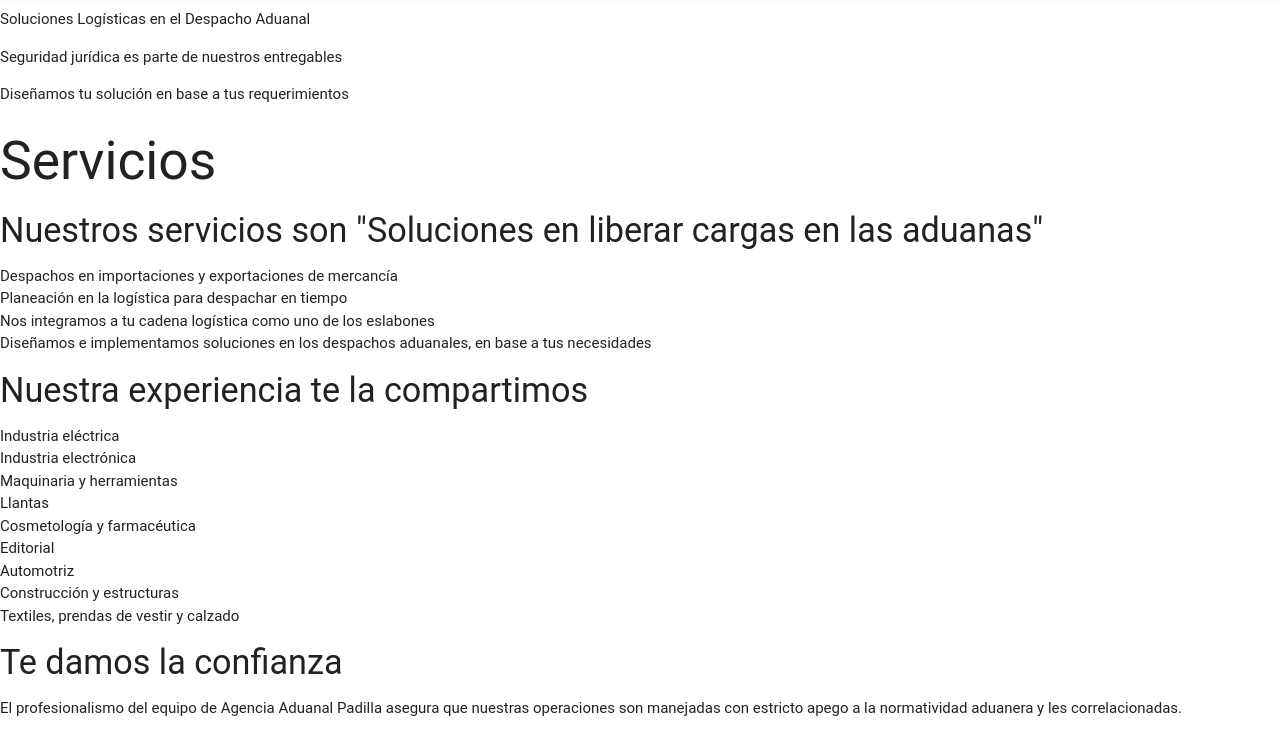
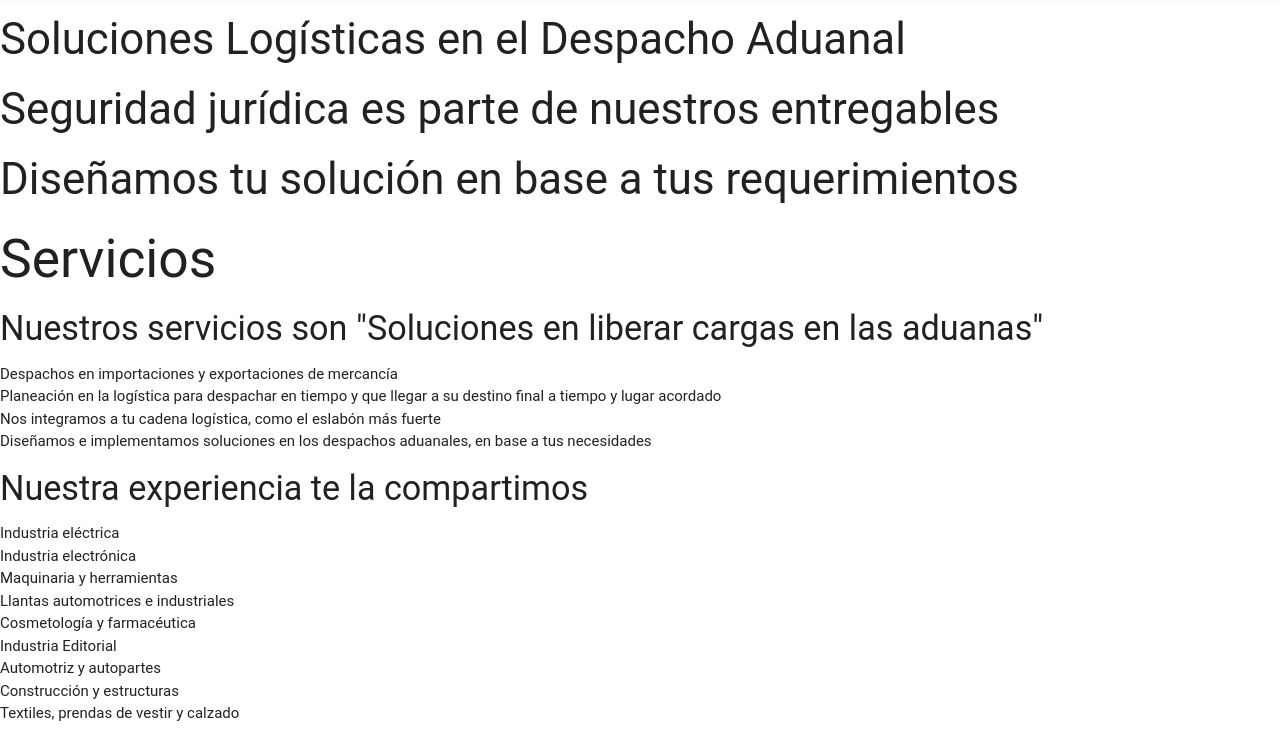
Before and after one commit to xoyoc/AAPadilla, a website: page index.html in a window 1280 px wide. Shown: the part 71-800 px from the top of the page. Drawn offline with Linux system fonts and the light colour scheme; a web font is replaced by a local one.

Commit message:
Modificacion de los textos adiciona link en logo

```diff
--- a/index.html
+++ b/index.html
@@ -9,7 +9,7 @@
 <body>
 	<header>
 		<nav>
-			<img src="public/logotipo.png" alt="Logotipo AA PAdilla">
+			<a href="#inicio"><img src="public/logotipo.png" alt="Logotipo AA PAdilla"></a>
 			<ul>
 				<li><a href="#servicios">Servicios</a></li>
 				<li><a href="#quienesSomos">Quienes Somos?</a></li>
@@ -19,18 +19,18 @@
 			</ul>
 		</nav>
 	</header>
-	<section>
-		<p>Soluciones Logísticas en el Despacho Aduanal</p>
-		<p>Seguridad jurídica es parte de nuestros entregables</p>
-		<p>Diseñamos tu solución en base a tus requerimientos</p>
+	<section id="inicio">
+		<h3>Soluciones Logísticas en el Despacho Aduanal</h3>
+		<h3>Seguridad jurídica es parte de nuestros entregables</h3>
+		<h3>Diseñamos tu solución en base a tus requerimientos</h3>
 	</section>
 	<section id="servicios">
 		<h2>Servicios</h2>
 		<h4>Nuestros servicios son "Soluciones en liberar cargas en las aduanas"</h4>
 		<ul>
 			<li>Despachos en importaciones y exportaciones de mercancía</li>
-			<li>Planeación en la logística para despachar en tiempo</li>
-			<li>Nos integramos a tu cadena logística como uno de los eslabones</li>
+			<li>Planeación en la logística para despachar en tiempo y que llegar a su destino final a tiempo y lugar acordado</li>
+			<li>Nos integramos a tu cadena logística, como el eslabón más fuerte</li>
 			<li>Diseñamos e implementamos soluciones en los despachos aduanales, en base a tus necesidades</li>
 		</ul>
 		<h4>Nuestra experiencia te la compartimos</h4>
@@ -38,16 +38,16 @@
 			<li>Industria eléctrica</li>
 			<li>Industria electrónica</li>
 			<li>Maquinaria y herramientas</li>
-			<li>Llantas</li>
+			<li>Llantas automotrices e industriales</li>
 			<li>Cosmetología y farmacéutica</li>
-			<li>Editorial</li>
-			<li>Automotriz</li>
+			<li>Industria Editorial</li>
+			<li>Automotriz y autopartes</li>
 			<li>Construcción y estructuras</li>
 			<li>Textiles, prendas de vestir y calzado</li>
 		</ul>
 		<h4>Te damos la confianza</h4>
-		<p>El profesionalismo del equipo de Agencia Aduanal Padilla asegura que nuestras operaciones son manejadas con estricto apego a la normatividad aduanera y les correlacionadas.</p>
-		<p>En Agencia Aduanal Padilla contamos con las patentes de autorizadas por la SHCP del AA Lic. José Antonio Guerrero 3481 ISCE, AA Lic. Guillermo J. Padilla G.T. 3870 y AA Lic. Marcelo J. Padilla G.T.</p>
+		<p>El profesionalismo del equipo de Agencia Aduanal Padilla asegura que nuestras operaciones son manejadas con estricto apego a la normatividad aduanera y les correlacionadas, buscando soluciones dentro del marco legal.</p>
+		<p>En Agencia Aduanal Padilla contamos con las patentes de autorizadas por la SHCP del, AA Lic. Marcelo J. Padilla Gómez Tagle, AA Lic. Guillermo J. Padilla Gómez Tagle 3870 y AA Lic. José Antonio Guerrero 3481.</p>
 	</section>
 	<section id="quienesSomos">
 		<h2>Quienes Somos?</h2>
@@ -79,6 +79,8 @@
 				<li>Cambios operativos</li>
 				<li>Nuestros tratados de libre comercio</li>
 				<li>Tips para despachar en mejor tiempo y forma</li>
+				<li>Innovación en Comercio Exterior y lo último en logística de transporte.
+</li>
 			</ul>
 	</section>
 	<section id="contacto">
```
